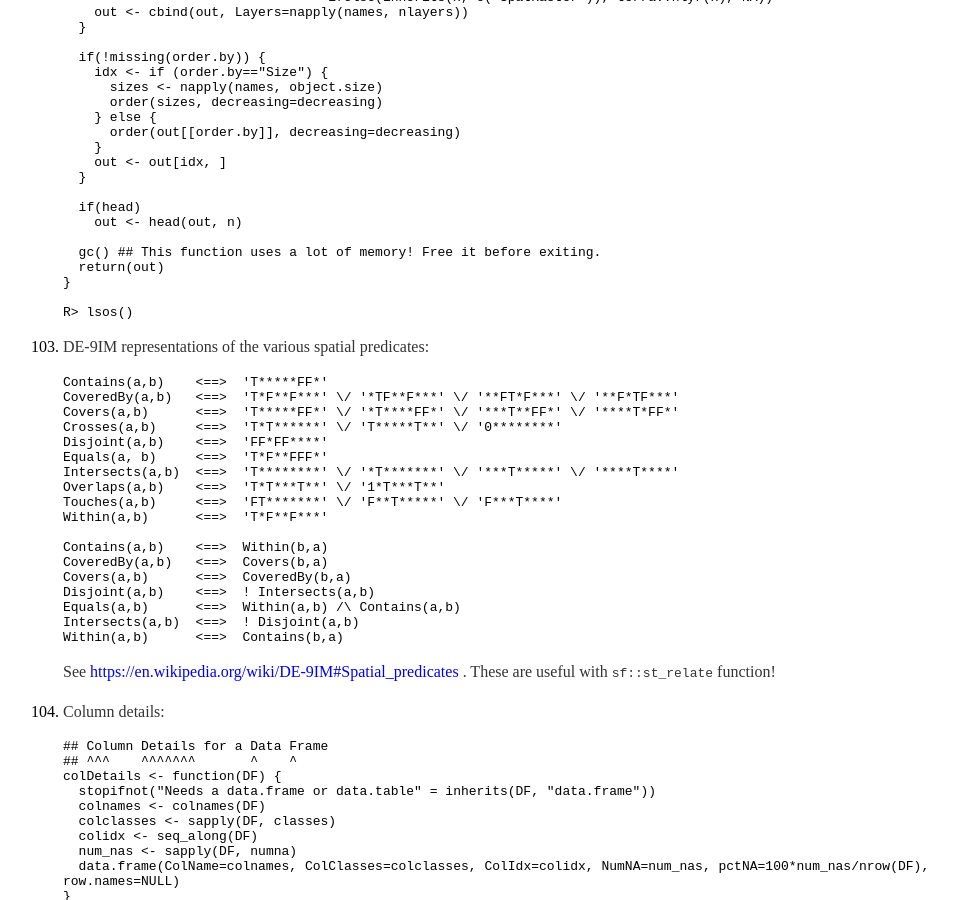
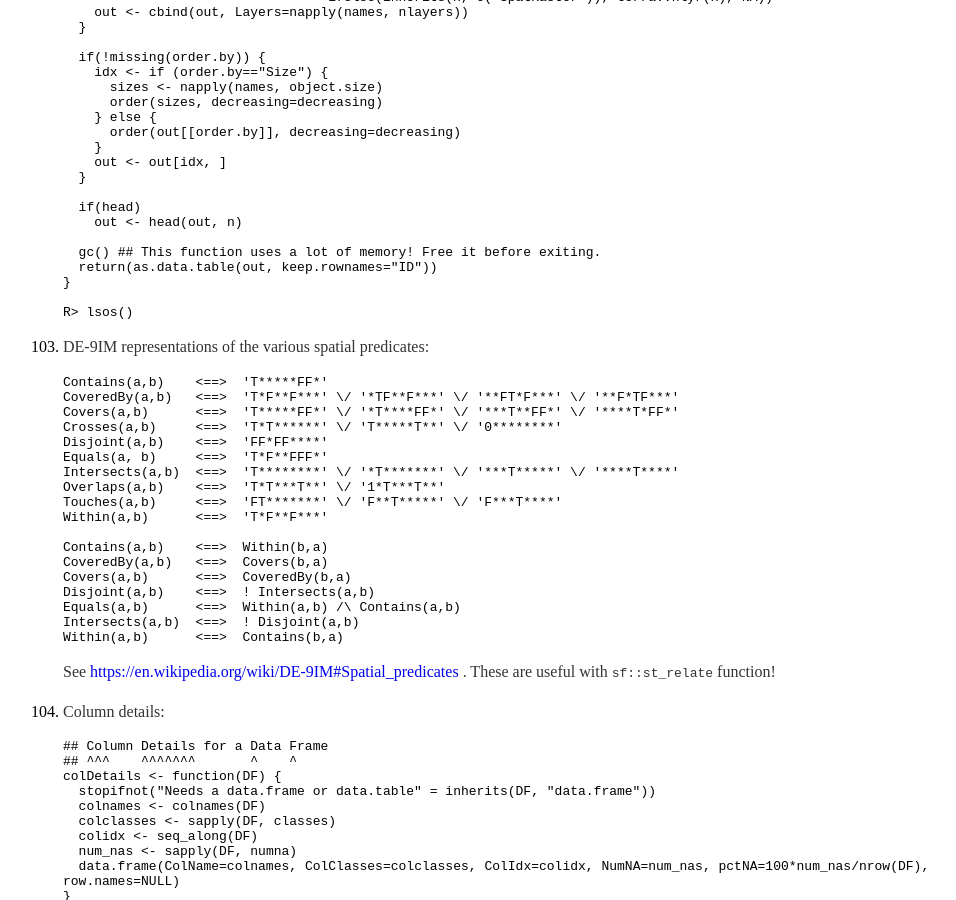
Before and after one commit to vlulla/vlulla.github.io, a Jekyll site: the page built from NOTES_R.md, in a window 1280 px wide and 900 px high, scrolled down 21059 px. Shown: the whole window, without its empty margins (105-1061 px from the left). Built offline with Jekyll 4.4.1, drawn with Linux system fonts in a browser that asks for light colours.

Commit message:
Use data.table for output of lsos
lsos can be used with data.frames too! Try: lsos(mtcars). The output
being a datatable allows powerful indexing/subsetting possibilities!

```diff
--- a/NOTES_R.md
+++ b/NOTES_R.md
@@ -1625,7 +1625,7 @@ layout: default
          out <- head(out, n)
 
        gc() ## This function uses a lot of memory! Free it before exiting.
-       return(out)
+       return(as.data.table(out, keep.rownames="ID"))
      }
 
      R> lsos()
```
Also changed, not shown: 1 other file.
